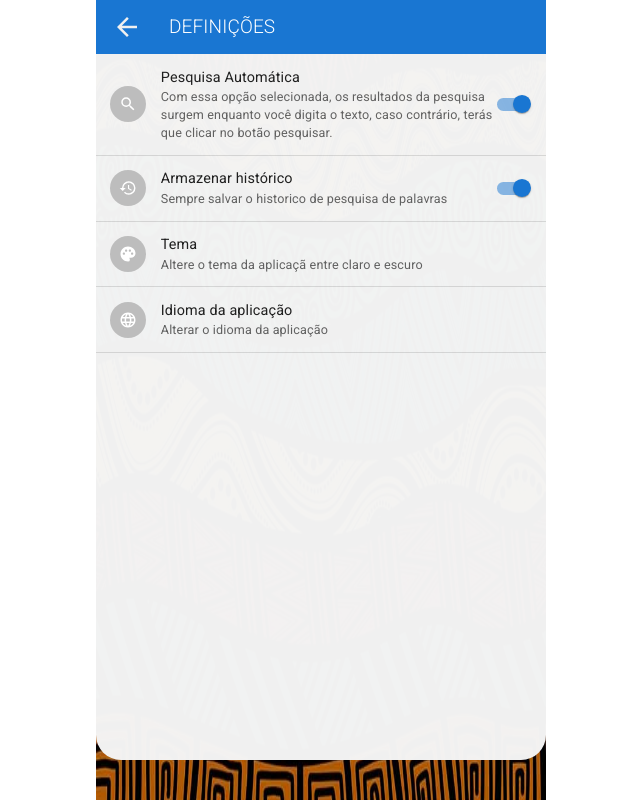
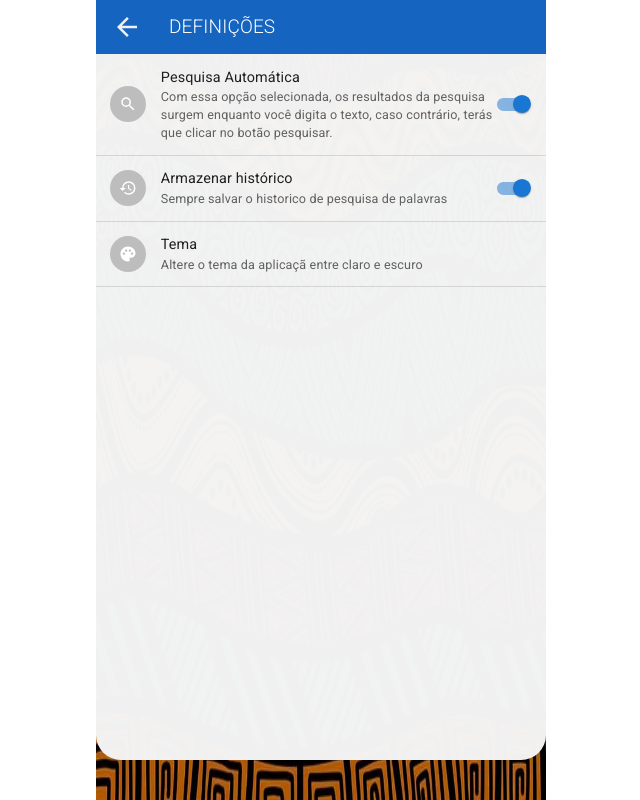
Before and after one commit to Francisco-Fetapi/portuguese-umbundo-dictionary, a React (Vite) app: page /definicoes in a window 1280 px wide. Shown: the whole page, without its empty margins (319-959 px from the left). Built offline with nearby package versions, Linux system fonts and the light colour scheme.

Commit message:
feat: header background color changed

```diff
--- a/src/components/PageHeader.tsx
+++ b/src/components/PageHeader.tsx
@@ -23,7 +23,7 @@ export default function PageHeader({
           py={0.5}
           px={1}
           sx={{
-            bgcolor: "primary.main",
+            bgcolor: "primary.dark",
           }}
         >
           <IconButton onClick={() => window.history.back()}>
--- a/src/pages/Settings.tsx
+++ b/src/pages/Settings.tsx
@@ -100,12 +100,12 @@ export default function Settings() {
       textSecondary: `Altere o tema da aplicaçã entre claro e escuro`,
       handleClick: handleTheme,
     },
-    {
-      label: "Idioma da aplicação",
-      icon: <MdLanguage />,
-      textSecondary: `Alterar o idioma da aplicação`,
-      handleClick: handleChangeLanguage,
-    },
+    // {
+    //   label: "Idioma da aplicação",
+    //   icon: <MdLanguage />,
+    //   textSecondary: `Alterar o idioma da aplicação`,
+    //   handleClick: handleChangeLanguage,
+    // },
   ];
 
   return (
```
